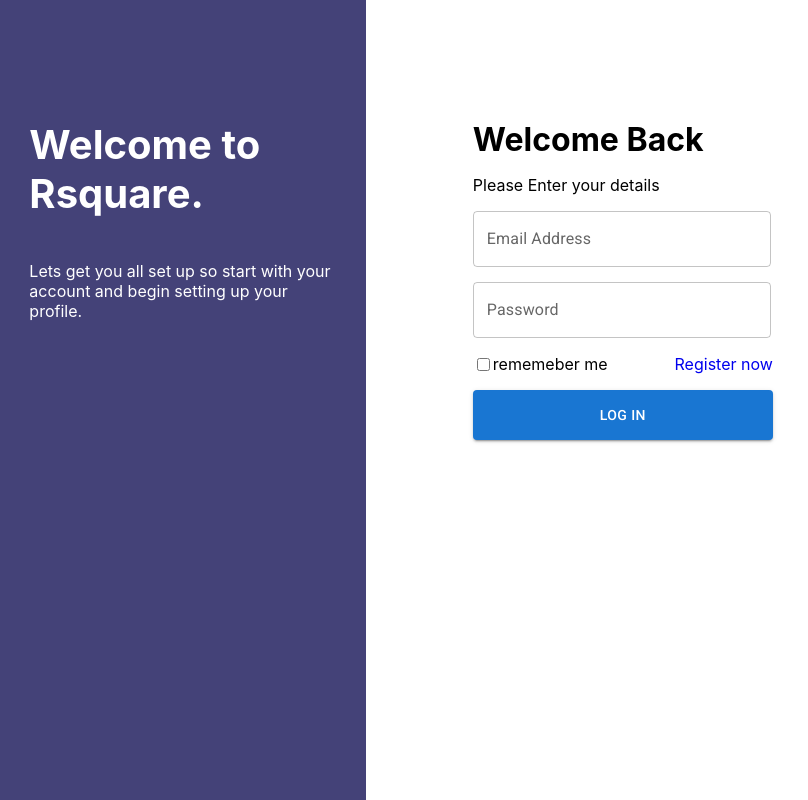
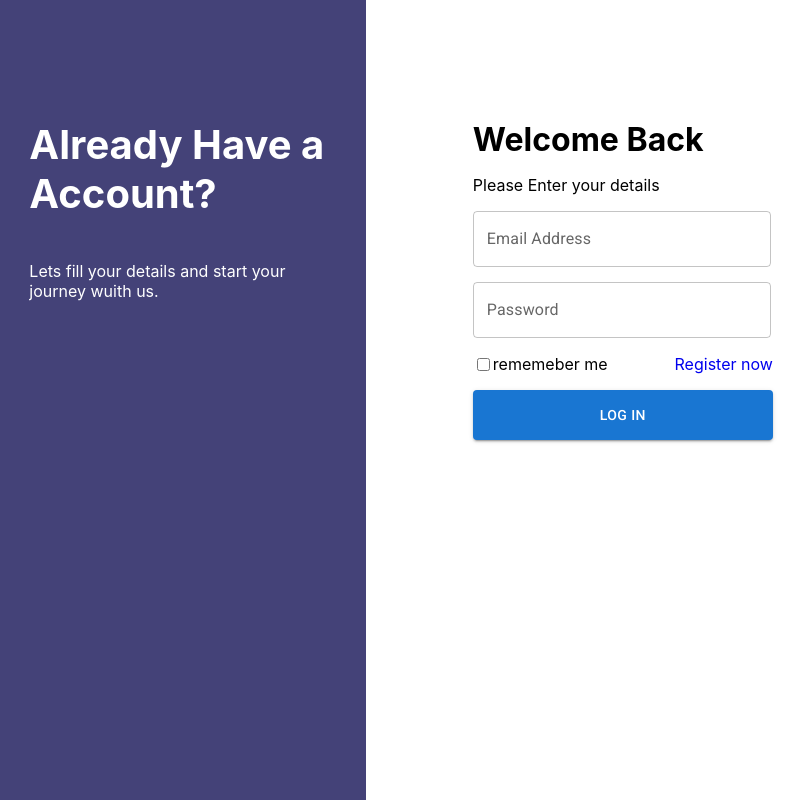
Before and after one commit to abhaysharma136/Abhay-Sharma-dobby, a React (Create React App) app: page /login in a window 1280 px wide. Shown: the whole page, without its empty margins (0-808 px from the left). Built offline with nearby package versions, Linux system fonts and the light colour scheme.

Commit message:
App name

```diff
--- a/src/components/login/login.js
+++ b/src/components/login/login.js
@@ -113,10 +113,9 @@
         </Snackbar>
       ) : null}
       <div className="leftSide-container flex">
-        <h1>Welcome to Rsquare.</h1>
+        <h1>Already Have a Account?</h1>
         <p>
-          Lets get you all set up so start with your account and begin setting
-          up your profile.
+          Lets fill your details and start your journey wuith us.
         </p>
       </div>
       <div className="rightSide-container">
--- a/src/components/register/register.js
+++ b/src/components/register/register.js
@@ -119,7 +119,7 @@
             </Snackbar>
           ) : null}
       <div className="leftSide-container flex">
-        <h1>Welcome to Rsquare.</h1>
+        <h1>Welcome to Imagery.</h1>
         <p>
           Lets get you all set up so start with your account and begin setting
           up your profile.
```
